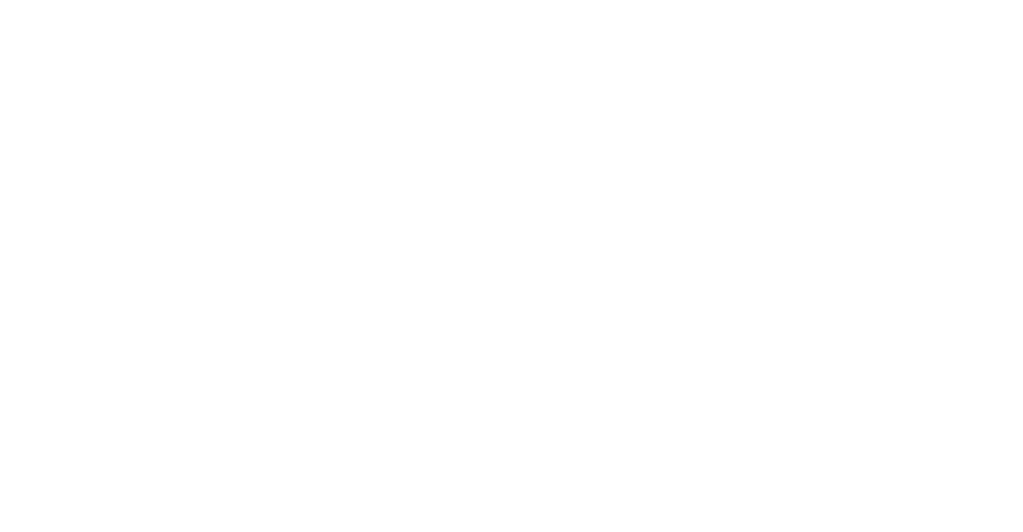
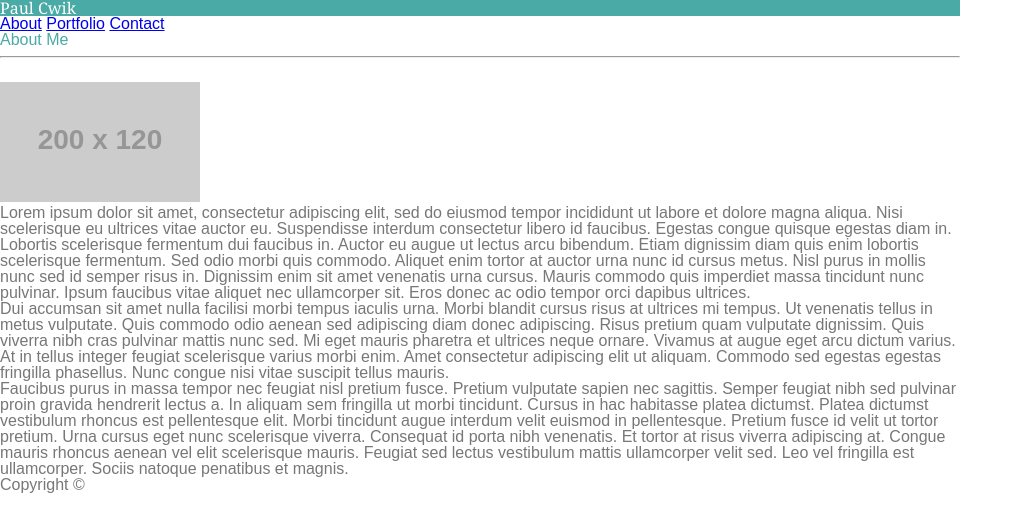
Before and after one commit to PCeeeZy/Basic-Portfolio, a plain HTML site: page index.html in a window 1280 px wide. Shown: the whole page, without its empty margins (0-1023 px from the left). Drawn offline with Linux system fonts and the light colour scheme; placeholder pictures from the web are drawn by us.

Commit message:
this changes some tags and adds a resetcss file

```diff
--- /dev/null
+++ b/assets/css/reset.css
@@ -0,0 +1,43 @@
+html, body, div, span, applet, object, iframe,
+h1, h2, h3, h4, h5, h6, p, blockquote, pre,
+a, abbr, acronym, address, big, cite, code,
+del, dfn, em, img, ins, kbd, q, s, samp,
+small, strike, strong, sub, sup, tt, var,
+b, u, i, center,
+dl, dt, dd, ol, ul, li,
+fieldset, form, label, legend,
+table, caption, tbody, tfoot, thead, tr, th, td,
+article, aside, canvas, details, embed,
+figure, figcaption, footer, header, hgroup,
+menu, nav, output, ruby, section, summary,
+time, mark, audio, video {
+	margin: 0;
+	padding: 0;
+	border: 0;
+	font-size: 100%;
+	font: inherit;
+	vertical-align: baseline;
+}
+/* HTML5 display-role reset for older browsers */
+article, aside, details, figcaption, figure,
+footer, header, hgroup, menu, nav, section {
+	display: block;
+}
+body {
+	line-height: 1;
+}
+ol, ul {
+	list-style: none;
+}
+blockquote, q {
+	quotes: none;
+}
+blockquote:before, blockquote:after,
+q:before, q:after {
+	content: '';
+	content: none;
+}
+table {
+	border-collapse: collapse;
+	border-spacing: 0;
+}
--- a/assets/css/style.css
+++ b/assets/css/style.css
@@ -0,0 +1,30 @@
+
+header {
+    background-color: #ffffff;
+    border-color: #cccccc;
+
+}
+
+h1 {
+    font-family: 'Georgia', Times, Times New Roman, serif;
+    margin-top: auto;
+    margin-left: auto;
+    background-color: #4aaaa5;
+    color: #ffffff;
+
+}
+
+body {
+    width: 960px;
+    font-family: 'Arial', 'Helvetica Neue', Helvetica, sans-serif;
+    color: #777777;
+    border-color: #dddddd;
+    background-color: #ffffff;
+
+
+}
+
+h2 {
+    color: #4aaaa5;
+
+}
--- a/index.html
+++ b/index.html
@@ -1 +1,61 @@
 <!DOCTYPE Html>
+<html lang="es-en">
+
+
+
+<!-- This is the heading information.  This should be floating -->
+<head>
+    <title>Paul Cwik's Biography</title>
+    <!-- linking reset.css -->
+    <link rel="stylesheet" type="text/css" href="assets/css/reset.css">
+    <!-- here is my linking to css using relative path! -->
+    <link rel="stylesheet" type="text/css" href="assets/css/style.css">
+</head>
+
+<header>
+        <!-- h1 should be top-left margin with some spacing -->
+    <h1>
+        Paul Cwik
+    </h1>
+        <!-- nav should be top-right margin and each links to other page -->
+    <nav class="headLinks">
+        <a href="index.html">About</a>
+        <a href="portfolio.html">Portfolio</a>
+        <a href="contact.html">Contact</a>
+    </nav>
+</header>
+
+
+<!-- include a top left margin photo with paragraphs describing myself wrapping -->
+    <body>
+        <h2>
+        About Me
+        </h2>
+
+
+<!-- horizontal line -->
+    <hr>
+    <br>
+<!-- Update picture with real picture.  Use relative path directory -->
+
+
+        <img id="myPic" src="http://placehold.it/200x120">
+
+<!-- Here is the actual bio.  should be about 2 paragraphs.  Using lorem ipsum for now -->
+<!-- Update this section before sending out -->
+        <section id="aboutMeBio">
+            <div>
+        Lorem ipsum dolor sit amet, consectetur adipiscing elit, sed do eiusmod tempor incididunt ut labore et dolore magna aliqua. Nisi scelerisque eu ultrices vitae auctor eu. Suspendisse interdum consectetur libero id faucibus. Egestas congue quisque egestas diam in. Lobortis scelerisque fermentum dui faucibus in. Auctor eu augue ut lectus arcu bibendum. Etiam dignissim diam quis enim lobortis scelerisque fermentum. Sed odio morbi quis commodo. Aliquet enim tortor at auctor urna nunc id cursus metus. Nisl purus in mollis nunc sed id semper risus in. Dignissim enim sit amet venenatis urna cursus. Mauris commodo quis imperdiet massa tincidunt nunc pulvinar. Ipsum faucibus vitae aliquet nec ullamcorper sit. Eros donec ac odio tempor orci dapibus ultrices.
+            </div>
+            <div>
+        Dui accumsan sit amet nulla facilisi morbi tempus iaculis urna. Morbi blandit cursus risus at ultrices mi tempus. Ut venenatis tellus in metus vulputate. Quis commodo odio aenean sed adipiscing diam donec adipiscing. Risus pretium quam vulputate dignissim. Quis viverra nibh cras pulvinar mattis nunc sed. Mi eget mauris pharetra et ultrices neque ornare. Vivamus at augue eget arcu dictum varius. At in tellus integer feugiat scelerisque varius morbi enim. Amet consectetur adipiscing elit ut aliquam. Commodo sed egestas egestas fringilla phasellus. Nunc congue nisi vitae suscipit tellus mauris.
+            </div>
+            <div>
+        Faucibus purus in massa tempor nec feugiat nisl pretium fusce. Pretium vulputate sapien nec sagittis. Semper feugiat nibh sed pulvinar proin gravida hendrerit lectus a. In aliquam sem fringilla ut morbi tincidunt. Cursus in hac habitasse platea dictumst. Platea dictumst vestibulum rhoncus est pellentesque elit. Morbi tincidunt augue interdum velit euismod in pellentesque. Pretium fusce id velit ut tortor pretium. Urna cursus eget nunc scelerisque viverra. Consequat id porta nibh venenatis. Et tortor at risus viverra adipiscing at. Congue mauris rhoncus aenean vel elit scelerisque mauris. Feugiat sed lectus vestibulum mattis ullamcorper velit sed. Leo vel fringilla est ullamcorper. Sociis natoque penatibus et magnis.
+            </div>
+        </section>
+    </body>
+    <footer>
+        Copyright &copy;
+    </footer>
+</html>
```
